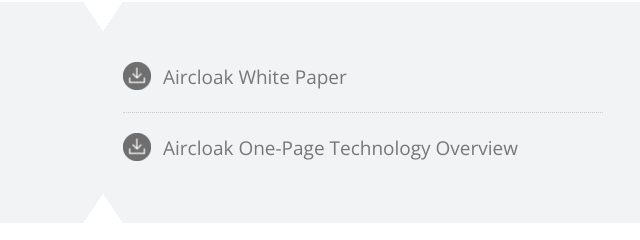
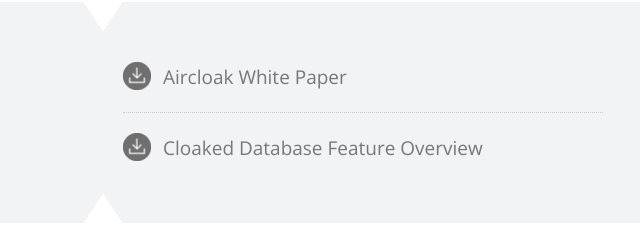
Before and after one commit to Aircloak/static-website, a plain HTML site: page site/index.html in a window 1280 px wide. Shown: the part 4591-4831 px from the top of the page, 537-1177 px from the left. Drawn offline with nearby package versions, Linux system fonts and the light colour scheme.

Commit message:
Replace one pager with feature overview

```diff
--- a/site/index.html
+++ b/site/index.html
@@ -266,7 +266,7 @@
 						<div class="col-50">
 							<a href="downloads/aircloak-white-paper.pdf" target="_blank">Aircloak White Paper</a>
 						 	<hr>
-							 <a href="downloads/one-page-tech.pdf" target="_blank">Aircloak One-Page Technology Overview</a>
+							 <a href="downloads/cloaked-database-feature-overview.pdf" target="_blank">Cloaked Database Feature Overview</a>
 						</div>
 					</div>
 				</div>
```
Also changed, not shown: 1 other file.
